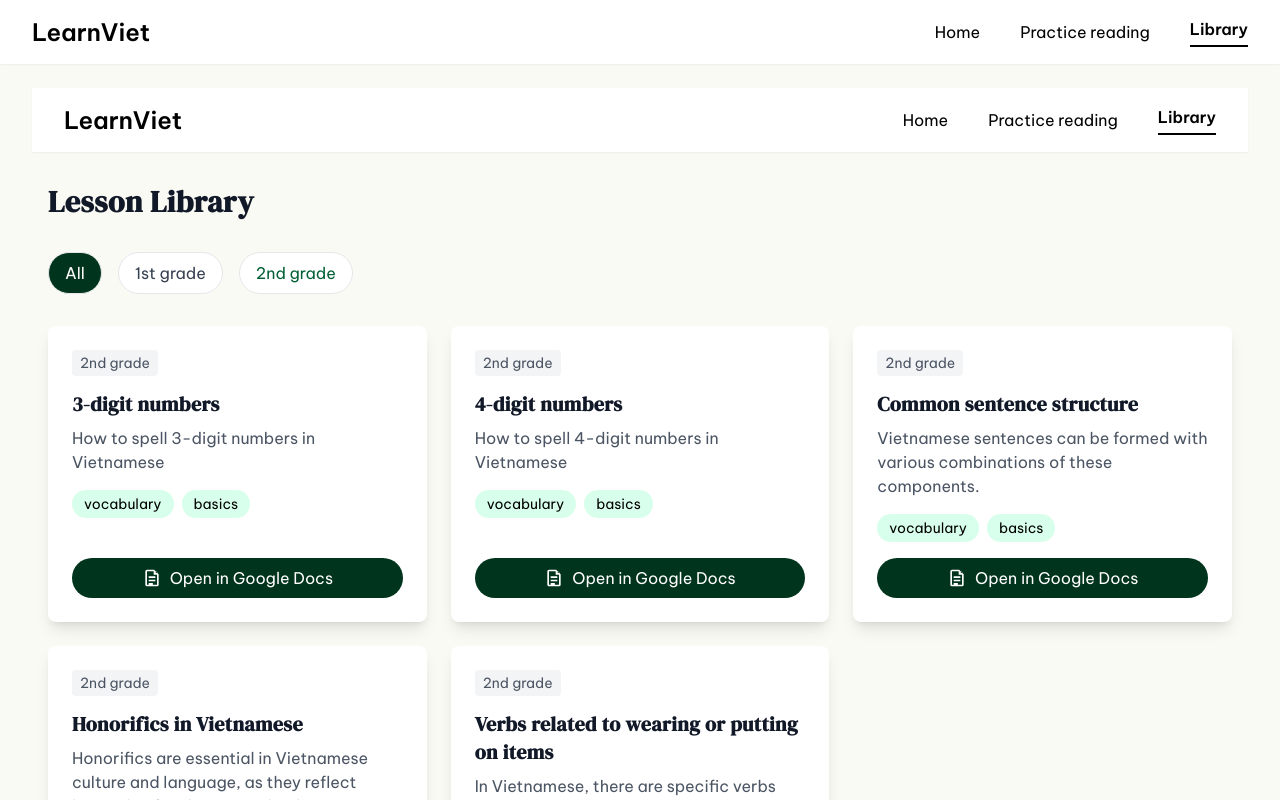
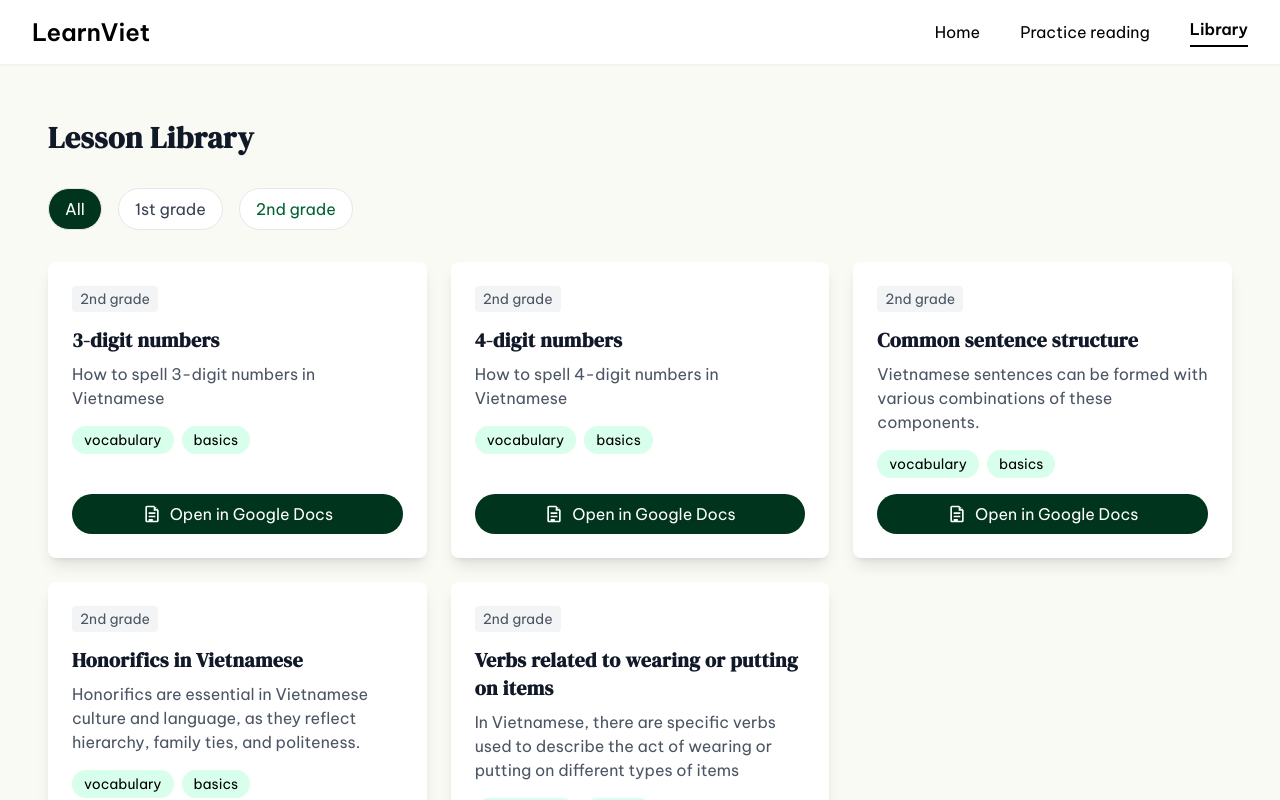
Before and after one commit to lynguyet/learnviet, a Next.js app: page /library in a window 1280 px wide. Shown: the top 800 px of the page. Built offline with nearby package versions, Linux system fonts and the light colour scheme.

Commit message:
Remove the other duplicated menu

```diff
--- a/app/library/page.tsx
+++ b/app/library/page.tsx
@@ -1,6 +1,5 @@
 'use client';
 
-import Navigation from '../components/Navigation';
 import Link from 'next/link';
 import { useState, useEffect } from 'react';
 
@@ -55,8 +54,6 @@ export default function LibraryPage() {
 
   return (
     <div className="min-h-screen">
-      <Navigation />
-
       <main className="container mx-auto px-4 py-8">
         <h1 className="text-3xl font-bold mb-8">Lesson Library</h1>
 
--- a/app/page.tsx
+++ b/app/page.tsx
@@ -1,7 +1,6 @@
 'use client';
 
 import React, { useEffect, useState } from 'react';
-import Navigation from './components/Navigation'
 import Link from 'next/link';
 import { motion } from 'framer-motion';
 
```
